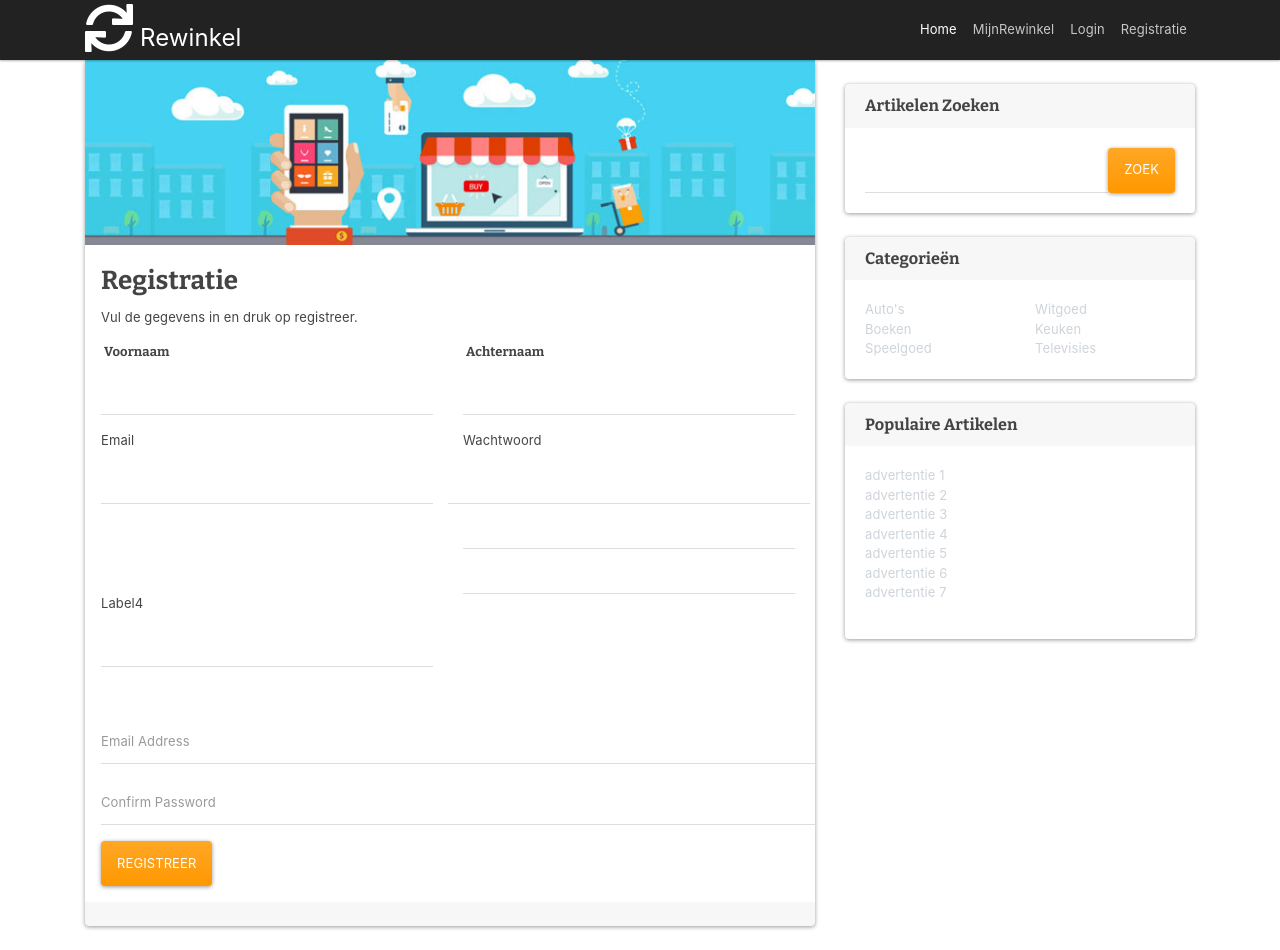
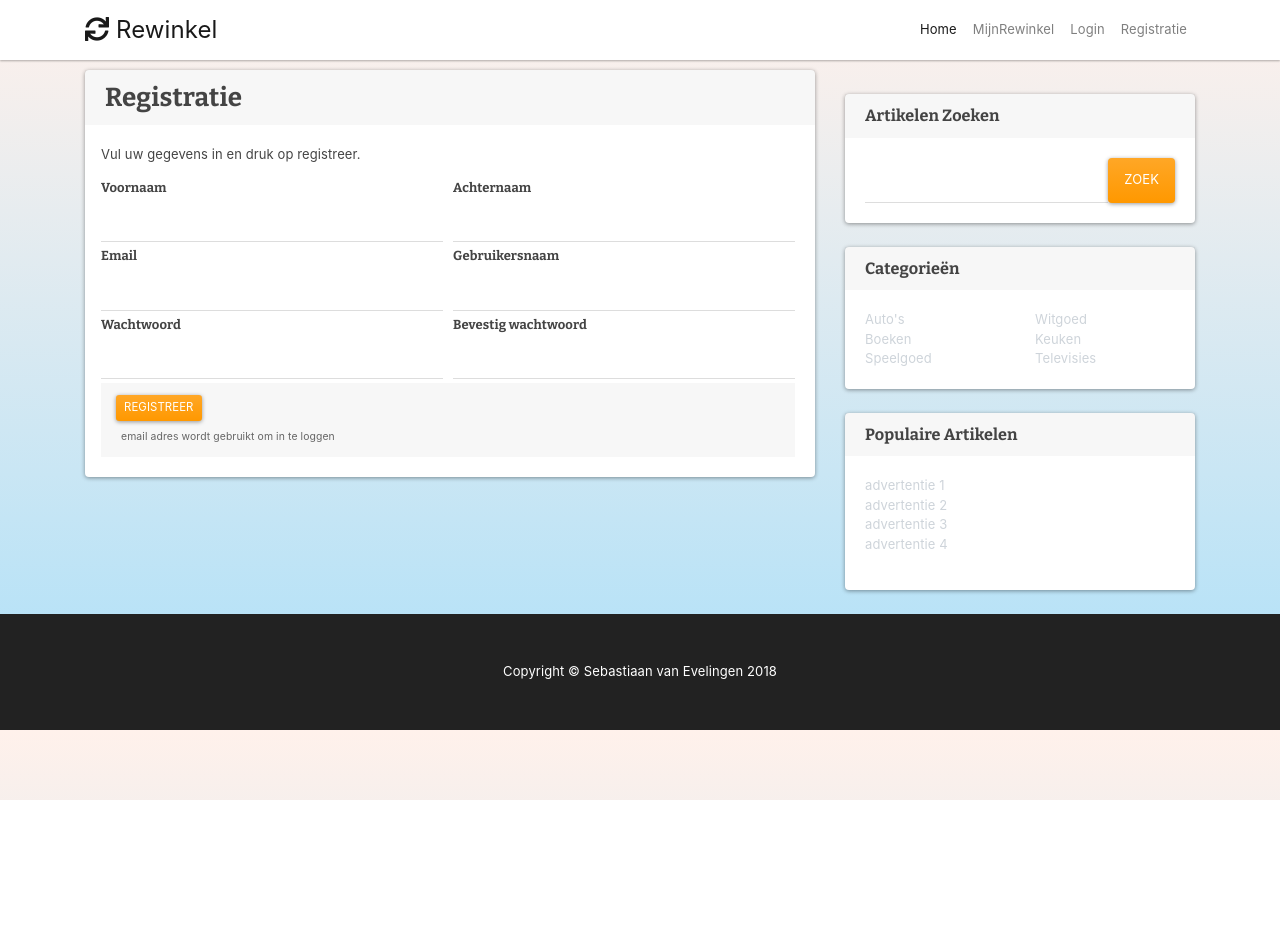
Before and after one commit to BasvanEvelingen/Weekopdracht_6, a PHP site: page /registration.php in a window 1280 px wide. After the commit the page ends 800 px from the top, so only its background shows below. Run offline with PHP 8.4, Linux system fonts and the light colour scheme; some libraries are stand-ins or nearby versions; some web fonts are replaced.

Commit message:
User Class half werkend, meerdere classen aangemaakt.

```diff
--- /dev/null
+++ b/config/dbconfig.php
@@ -0,0 +1,18 @@
+<?php
+/**
+ * Configuratiebestand voor het openen van de PDO database connectie.
+ */
+session_start();
+$db = "rewinkel";
+$host = "localhost";
+$dsn = "mysql:dbname=$db;host=$host";
+$user_name = "admin";
+$pass_word = "admin";
+
+ini_set('display_errors', 1);
+ini_set('display_startup_errors', 1);
+error_reporting(E_ALL);
+
+use rewinkel\user\User as User;
+$user = new User();
+$user->dbConnect($dsn, $user_name, $pass_word);
--- a/css/custom.css
+++ b/css/custom.css
@@ -8,10 +8,12 @@ h6 {
 }
 .topnavigatie {
     max-height: 60px;
-    transition: top 0.3s;
+    transition: top 0.5s;
 }
 body {
-    padding-top: 60px;
+    padding-top: 70px;
+    /*background-image: linear-gradient(120deg, #fdfbfb 0%, #ebedee 100%); */
+    background-image: linear-gradient(to bottom, #fff1eb 0%, #ace0f9 100%);
   }
   @media (max-width: 979px) {
     body {
@@ -21,3 +23,11 @@ body {
 .cbody {
   padding-left: 1rem;
 }
+label {
+  font-family: Bitter,sans-serif;
+  font-weight: 700;
+  margin-bottom: 0;
+}
+.btn_submit {
+  margin-bottom : 5px;
+}
--- /dev/null
+++ b/includes/functions.php
@@ -0,0 +1 @@
+<?php
--- a/includes/navigation.php
+++ b/includes/navigation.php
@@ -1,13 +1,13 @@
-<nav id="topnavbar" class="navbar navbar-expand-lg navbar-dark bg-dark fixed-top topnavigatie">
+<nav id="topnavbar" class="navbar navbar-expand-lg navbar-light bg-light fixed-top topnavigatie">
       <div class="container">
-        <a class="navbar-brand" href="#"><i class="fas fa-sync fa-2x"></i> Rewinkel</a>
+        <a class="navbar-brand" href="#"><i class="fas fa-sync"></i> Rewinkel</a>
         <button class="navbar-toggler" type="button" data-toggle="collapse" data-target="#navbarResponsive" aria-controls="navbarResponsive" aria-expanded="false" aria-label="Toggle navigation">
           <span class="navbar-toggler-icon"></span>
         </button>
         <div class="collapse navbar-collapse" id="navbarResponsive">
           <ul class="navbar-nav ml-auto">
             <li class="nav-item active">
-              <a class="nav-link" href="#">Home
+              <a class="nav-link" href="index.php">Home
                 <span class="sr-only">(current)</span>
               </a>
             </li>
@@ -15,7 +15,7 @@
               <a class="nav-link" href="#">MijnRewinkel</a>
             </li>
             <li class="nav-item">
-              <a class="nav-link" href="#">Login</a>
+              <a class="nav-link" href="login.php">Login</a>
             </li>
             <li class="nav-item">
               <a class="nav-link" href="registration.php">Registratie</a>
--- a/includes/sidebar.php
+++ b/includes/sidebar.php
@@ -1,6 +1,5 @@
 
 <div class="col-md-4">
-
 <!-- Search Widget -->
   <div class="card my-4">
     <h5 class="card-header">Artikelen Zoeken</h5>
@@ -13,8 +12,6 @@
       </div>
     </div>
   </div>
-
-
 
 <!-- Categories Widget -->
   <div class="card my-4">
@@ -60,10 +57,7 @@
       <li><a href="#">advertentie 2</a></li>
       <li><a href="#">advertentie 3</a></li>
       <li><a href="#">advertentie 4</a></li>
-    <li><a href="#">advertentie 5</a></li>
-    <li><a href="#">advertentie 6</a></li>
-    <li><a href="#">advertentie 7</a></li>
-
       </ul>
     </div>
   </div>
+</div>
--- a/lib/user.php
+++ b/lib/user.php
@@ -2,17 +2,17 @@
 /**
  * USER CLASS LOGIN|LOGOUT|REGISTER
  * @author Bas van Evelingen <BasvanEvelingen@me.com>
- * @version 0.5
+ * @version 0.7
  * @todo testing
  */
 namespace rewinkel\user {
 
+    use PDO;
     class User
     {
         private $pdo;   // dbase connectie referentie
         private $user;  // gebruiker object
         private $msg;   // foutberichten
-        private $permitedAttemps = 5;   // aantal keren proberen in te loggen
 
         /**
          * Connection initialisatie functie
@@ -25,7 +25,8 @@ namespace rewinkel\user {
         {
             if (session_status() === PHP_SESSION_ACTIVE) {
                 try {
-                    $pdo = new PDO($connectionString, $user, $password);
+                    $pdo = new \PDO($connectionString, $user, $password);
+                    $pdo->setAttribute(PDO::ATTR_ERRMODE, PDO::ERRMODE_EXCEPTION);
                     $this->pdo = $pdo;
                     return true;
                 } catch (PDOException $e) {
@@ -60,7 +61,7 @@ namespace rewinkel\user {
                 return false;
             } else {
                 $pdo = $this->pdo;
-                $stmt = $pdo->prepare('SELECT id, name, surname, email, password, role FROM users WHERE email = ?');
+                $stmt = $pdo->prepare('SELECT id, name, surname, username, email, password, role FROM users WHERE email = ?');
                 $stmt->execute([$email]);
                 $user = $stmt->fetch();
 
@@ -70,6 +71,7 @@ namespace rewinkel\user {
                     $_SESSION['user']['id'] = $user['id'];
                     $_SESSION['user']['name'] = $user['name'];
                     $_SESSION['user']['surname'] = $user['surname'];
+                    $_SESSION['user']['username'] = $user['username'];
                     $_SESSION['user']['email'] = $user['email'];
                     $_SESSION['user']['role'] = $user['role'];
                     return true;
@@ -85,24 +87,26 @@ namespace rewinkel\user {
          * @param string $email User email.
          * @param string $name User voornaam
          * @param string $surname User achternaam
+         * @param string $usermame User gebruikersnaam
          * @param string $password User wachtwoord
          * @return bool
          */
-        public function registration($email, $name, $surname, $password)
+        public function registration($email, $name, $surname, $username, $password)
         {
             $pdo = $this->pdo;
+
             if ($this->checkEmail($email)) {
                 $this->msg = 'Deze email is al in gebruik, kies een andere.';
                 return false;
             }
-            if (!(isset($email) && isset($name) && isset($surname) && isset($pass) && filter_var($email, FILTER_VALIDATE_EMAIL))) {
+            if (!isset($email) && !isset($name) && !isset($surname) && !isset($username) && !isset($password)) {
                 $this->msg = 'Vul alle verplichte velden in.';
                 return false;
             }
 
             $password = $this->hashPass($password);
-            $stmt = $pdo->prepare('INSERT INTO user (name, surname, email, password) VALUES (?, ?, ?, ?)');
-            if ($stmt->execute([$name, $surname, $email, $password])) {
+            $stmt = $pdo->prepare('INSERT INTO user (name, surname, username, email, password) VALUES (?, ?, ?, ?, ?)');
+            if ($stmt->execute([$name, $surname, $username, $email, $password])) {
                return true;
             } else {
                 $this->msg = 'Registreren mislukt.';
@@ -161,14 +165,17 @@ namespace rewinkel\user {
          * @param int $id User id.
          * @param string $name User voornaam.
          * @param string $surname User achternaam.
+         * @param string $address adres
+         * @param string $zipcode (6 lengte 4cijfers2letters)
+         * @param string $city woonplaats
+         * @param string $telephone
          * @return boolean of success.
          */
-        public function userUpdate($id, $name, $surname)
-        {
+        public function userUpdate($id, $name, $surname, $username, $address, $zipcode, $city, $telephone) {
             $pdo = $this->pdo;
-            if (isset($id) && isset($name) && isset($surname)) {
-                $stmt = $pdo->prepare('UPDATE user SET name = ?, surname = ? WHERE id = ?');
-                if ($stmt->execute([$id, $name, $surname])) {
+            if (isset($id) && isset($name) && isset($surname) && isset($address) && isset($zipcode) && isset($city) && isset($telephone)) {
+                $stmt = $pdo->prepare('UPDATE user SET name = ?, surname = ?, username = ?, address = ?, zipcode = ?, city = ?, telephone = ? WHERE id = ?');
+                if ($stmt->execute([$id, $name, $surname, $username, $address, $zipcode, $city, $telephone])) {
                     return true;
                 } else {
                     $this->msg = 'Gebruikersinformatie veranderen mislukt.';
--- a/registration.php
+++ b/registration.php
@@ -1,104 +1,132 @@
  <!-- header -->
  <?php
+ require_once "lib/user.php";
+ require_once "config/dbconfig.php";
  include "includes/header.php";
+ include "includes/functions.php";
  ?>
  <!-- Navigation -->
   <?php
   include "includes/navigation.php";
+
+$password = "";
+$name_error = "";
+$surname_error = "";
+$username_error = "";
+$email_error = "";
+$password_error = "";
+$confirm_password_error = "";
+$msg = "";
+
+ if (isset($_POST['submit'])) {
+
+    if (empty($_POST['name'])) { $name_error = "vul naam alstublieft in.";}
+    if (empty($_POST['surname'])) { $surname_error = "vul achternaam alstublieft in.";}
+    if (empty($_POST['username'])) { $username_error = "vul gebruikersnaam alstublieft in.";}
+    if (empty($_POST['email'])) { $email_error = "vul email alstublieft in.";}
+
+      // Wachtwoord controleren
+      if (empty(trim($_POST["password"]))) {
+        $password_error = "Vul uw wachtwoord in.";
+    } elseif(strlen(trim($_POST["password"])) < 6) {
+        $password_error = "Wachtwoord moet minimaal 6 karakters bevatten.";
+    } else {
+        $password = trim($_POST["password"]);
+    }
+    // Valideer of wachtwoord correspondeert met eerdere ingegeven wachtwoord.
+    if (empty(trim($_POST["confirm_password"]))) {
+        $confirm_password_error = "Bevestig uw wachtwoord.";
+    } else {
+        $confirm_password = trim($_POST["confirm_password"]);
+        if (empty($password_error) && ($password != $confirm_password)) {
+            $confirm_password_error = "Wachtwoorden komen niet overeen.";
+        }
+    }
+
+    $name = filter_input(INPUT_POST, 'name', FILTER_SANITIZE_STRING);
+    $surname = filter_input(INPUT_POST, 'surname', FILTER_SANITIZE_STRING);
+    $username = filter_input(INPUT_POST,'username',FILTER_SANITIZE_STRING);
+    $email = filter_input(INPUT_POST, 'email', FILTER_SANITIZE_EMAIL);
+    $password = filter_input(INPUT_POST, $password, FILTER_DEFAULT);
+
+
+    if($user->registration($name, $surname, $username, $email, $password)) {
+        echo "<h1>HIER?</h1>";
+        $msg = "Registratie gelukt";
+        $_SESSION['message']= "U kunt nu inloggen.";
+        header("location: login.php");
+    }
+
+ }
+
   ?>
-    <!-- Page Content -->
     <div class="container">
-
       <div class="row">
-
-        <!-- Blog Entries Column -->
         <div class="col-md-8">
-
-          <!-- Blog Post -->
+        <!-- begin card -->
           <div class="card mb-4">
-            <img class="card-img-top" src="images/MarketPlace.jpg" alt="Card image cap">
+            <h2 class="card-header">Registratie</h2>
             <div class="card-body cbody">
-              <h2 class="card-title">Registratie</h2>
-              <p class="card-text">Vul de gegevens in en druk op registreer.</p>
-              <div class="row">
-                    <div class="col-sm-6 form-group">
-                        <label><h6>Voornaam</h6></label>
-                        <input type="text" name="name" id="name" tabindex="1" class="form-control">
-                    </div>
-                    <div class="col-sm-6 form-group">
-                        <label><h6>Achternaam</h6></label>
-                        <input type="text" name="surname" id="surname" tabindex="2" class="form-control" value="">
-                    </div>
-                    <div class="col-sm-6 form-group">
-                        <label>Email</label>
-                        <input type="email" name="email" id="email" tabindex="3" class="form-control">
-                    </div>
-                    <div class="col-sm-6">
-                        <div class="row">
-                            <label class="col-sm-12">Wachtwoord</label>
-                            <input type="password" name="password" id="password2" tabindex="2" class="form-control" ">
+                <p class="card-text">Vul uw gegevens in en druk op registreer.</p>
+                <p class="card-text text-danger"><?php echo $msg ?></p>
+                <!-- begin form -->
+                <form action="<?php $_SERVER['PHP_SELF'] ?>" method="POST">
+                    <div class="form-row">
+                        <div class="col">
+                            <label for="name">Voornaam</label>
+                            <input type="text" name="name" id="name" tabindex="1" class="form-control">
+                            <span class="form-text text-danger"><?php echo $name_error;?></span>
                         </div>
-                        <div class="row">
-                            <div class="col-sm-12 col-sm-6">
-                                <input class="form-control" type="text"/>
-                            </div>
-                            <div class="col-sm-12 col-sm-6">
-                                <input class="form-control" type="text"/>
-                            </div>
+                        <div class="col">
+                            <label for="surname">Achternaam</label>
+                            <input type="text" name="surname" id="surname" tabindex="2" class="form-control">
+                            <span class="form-text text-danger"><?php echo $surname_error;?></span>
                         </div>
                     </div>
-                    <div class="col-sm-6 form-group">
-                        <label>Label4</label>
-                        <input class="form-control" type="text"/>
+                    <div class="form-row">
+                        <div class="col">
+                            <label for="email">Email</label>
+                            <input type="email" name="email" id="email" tabindex="3" class="form-control">
+                            <span class="form-text text-danger"><?php echo $email_error;?></span>
+                        </div>
+                        <div class="col">
+                            <label for="username">Gebruikersnaam</label>
+                            <input type="text" name="username" id="username" tabindex="4" class="form-control">
+                            <span class="form-text text-danger"><?php echo $username_error;?></span>
+                        </div>
                     </div>
-                </div>
+                    <div class="form-row">
+                        <div class="col">
+                            <label for="password">Wachtwoord</label>
+                            <input type="password" name="password" id="password" tabindex="5" class="form-control">
+                            <span class="form-text text-danger"><?php echo $password_error;?></span>
+                        </div>
+                        <div class="col">
+                            <label for="confirm_password">Bevestig wachtwoord</label>
+                            <input type="password" name="confirm_password" id="confirm_password" tabindex="6" class="form-control">
+                            <span class="form-text text-danger"><?php echo $confirm_password_error;?></span>
+                        </div>
+                    </div>
 
-
-
-
-
-
-
+                    <div class="card-footer text-muted">
+                        <div class="form-row">
+                            <input type="submit" name="submit" tabindex="7" class="btn btn-warning btn_submit btn-sm" value="Registreer">
+                        </div>
+                        <small class="text-black">email adres wordt gebruikt om in te loggen</small>
+                    </div>
+                </form>
             </div>
-            <div class="cbody">
-            <div class="form-group">
-           </div>
-            <div class="form-group">
-            </div>
-            <div class="form-group">
-              <input type="email" name="email" id="email" tabindex="1" class="form-control" placeholder="Email Address" value="">
-            </div>
-            <div class="form-group">
-            </div>
-            <div class="form-group">
-              <input type="password" name="confirm-password" id="confirm-password" tabindex="2" class="form-control" placeholder="Confirm Password">
-            </div>
-            <div class="form-group">
-              <div class="row">
-                <div class="col-sm-6 col-sm-offset-3">
-                  <input type="button" name="register-submit" id="register-submit" tabindex="4" class="btn btn-warning" value="Registreer">
-                </div>
-              </div>
-            </div>
-            </div>
-            <div class="card-footer text-muted">
-            </div>
-          </div>
-
-
-
         </div>
-
+    </div> <!-- /.col-8  -->
  <!-- Sidebar Widgets Column -->
 <?php
 include "includes/sidebar.php";
 ?>
 
 
-        </div>
+      </div>  <!-- /.row -->
+    </div>  <!-- /.container -->
 
-      </div>
-      <!-- /.row -->
-
-    </div>
-    <!-- /.container -->
+<?php
+include "includes/footer.php";
+?>
```
Also changed, not shown: index.php (+7 -4 lines), js/custom.js (+5 -2 lines), lib/article.php (added, +52 -0 lines), lib/bid.php (added, +35 -0 lines), lib/category.php (+24 -0 lines), login.php (added, +77 -0 lines), test.php (+27 -39 lines). Lines whose indentation alone changed are shown as unchanged.
